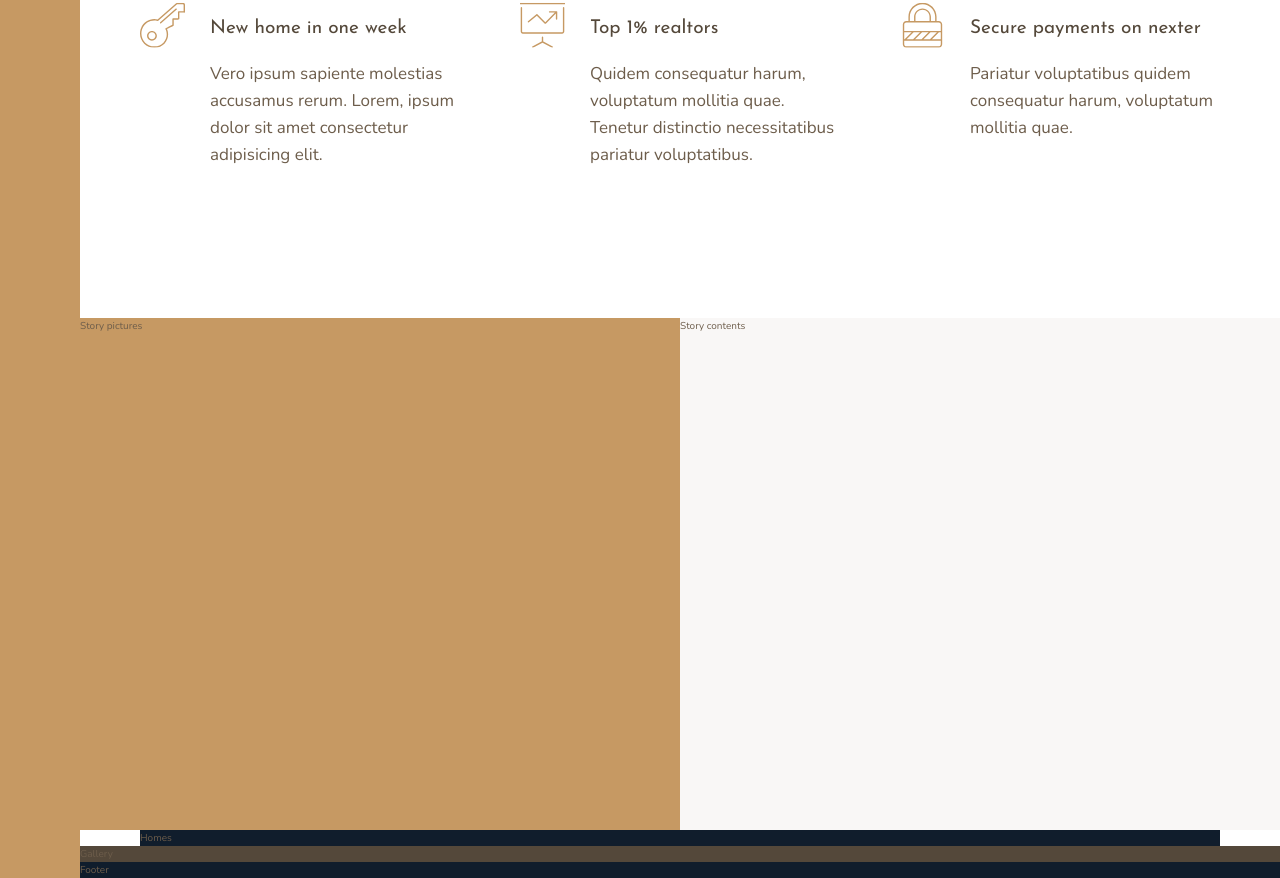
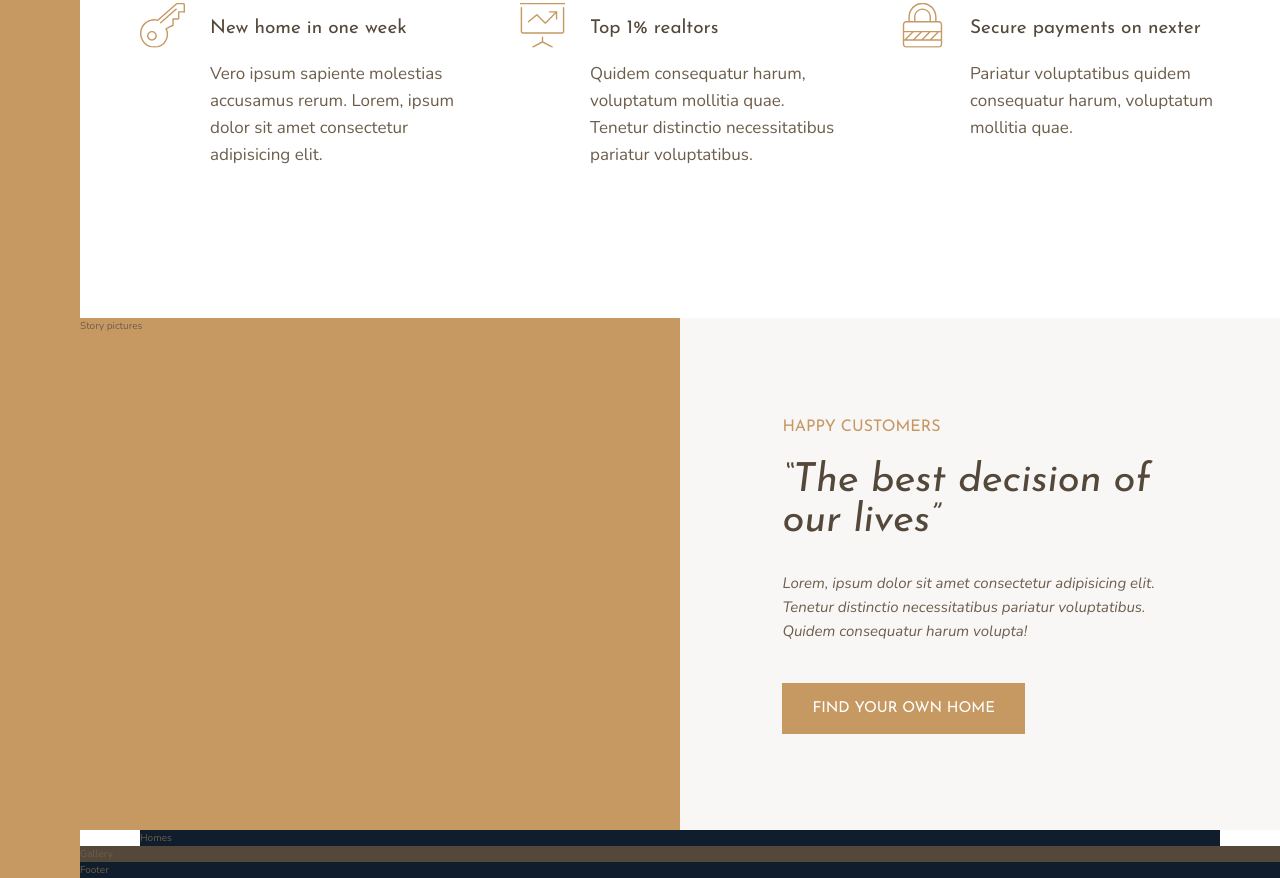
Before and after one commit to m-ahmedy/Nexter-Project, a website: page index.html in a window 1280 px wide. Shown: the part 990-1868 px from the top of the page. Drawn offline with nearby package versions, Linux system fonts and the light colour scheme.

Commit message:
Story content completed

```diff
--- a/index.html
+++ b/index.html
@@ -84,7 +84,14 @@
             </div>
         </section>
         <div class="story__pictures">Story pictures</div>
-        <div class="story__contents">Story contents</div>
+        <div class="story__content">
+            <h3 class="heading-3 mb-sm">Happy Customers</h3>
+            <h2 class="heading-2 heading-2--dark mb-md">&ldquo;The best decision of our lives&rdquo;</h2>
+            <p class="story__text">
+                Lorem, ipsum dolor sit amet consectetur adipisicing elit. Tenetur distinctio necessitatibus pariatur voluptatibus. Quidem consequatur harum volupta!
+            </p>
+            <button class="btn">Find your own home</button>
+        </div>
         <section class="homes">Homes</section>
         <section class="gallery">Gallery</section>
         <footer class="footer">Footer</footer>
--- a/sass/_base.scss
+++ b/sass/_base.scss
@@ -9,6 +9,8 @@ $color-grey-light-2: #aaa;
 
 $color-grey-dark-1: #54483A;
 $color-grey-dark-2: #6D5D4B;
+
+$color-white: #fff;
 
 // FONT VARIABLES
 $font-primary: 'Nunito', sans-serif;
--- /dev/null
+++ b/sass/_button.scss
@@ -0,0 +1,16 @@
+.btn {
+    background-color: $color-primary;
+    color: $color-white;
+    border: none;
+    border-radius: 0;
+    font-family: $font-display;
+    font-size: 1.5rem;
+    text-transform: uppercase;
+    padding: 1.8rem 3rem;
+    cursor: pointer;
+    transition: all .2s;
+
+    &:hover {
+        background-color: $color-primary-dark;
+    }
+}
--- a/sass/_story.scss
+++ b/sass/_story.scss
@@ -4,8 +4,20 @@
         grid-column: full-start / col-end 4;
     }
 
-    &__contents {
+    &__content {
         background-color: $color-grey-light-1;
         grid-column: col-start 5 / full-end;
+        padding: 6rem 8vw;
+
+        display: flex;
+        flex-direction: column;
+        justify-content: center;
+        align-items: flex-start;
+    }
+
+    &__text {
+        font-size: 1.5rem;
+        font-style: italic;
+        margin-bottom: 4rem;
     }
 }
--- a/sass/_typography.scss
+++ b/sass/_typography.scss
@@ -9,12 +9,23 @@
 
 .heading-2 {
     @extend %heading;
+    font-size: 4rem;
+    font-style: italic;
+    line-height: 1;
 
+    &--light {
+        color: $color-grey-light-1;
+    }
+    &--dark {
+        color: $color-grey-dark-1;
+    }
 }
 
 .heading-3 {
     @extend %heading;
-
+    font-size: 1.6rem;
+    color: $color-primary;
+    text-transform: uppercase;
 }
 
 .heading-4 {
--- /dev/null
+++ b/sass/_utilities.scss
@@ -0,0 +1,4 @@
+.mb-sm { margin-bottom: 2rem; }
+.mb-md { margin-bottom: 3rem; }
+.mb-lg { margin-bottom: 4rem; }
+.mb-hg { margin-bottom: 8rem; }
--- a/sass/main.scss
+++ b/sass/main.scss
@@ -1,6 +1,8 @@
+@import "utilities";
 @import "base";
 @import "typography";
 
+@import "button";
 @import "sidebar";
 @import "header";
 @import "realtors";
```
Also changed, not shown: css/style.css.
